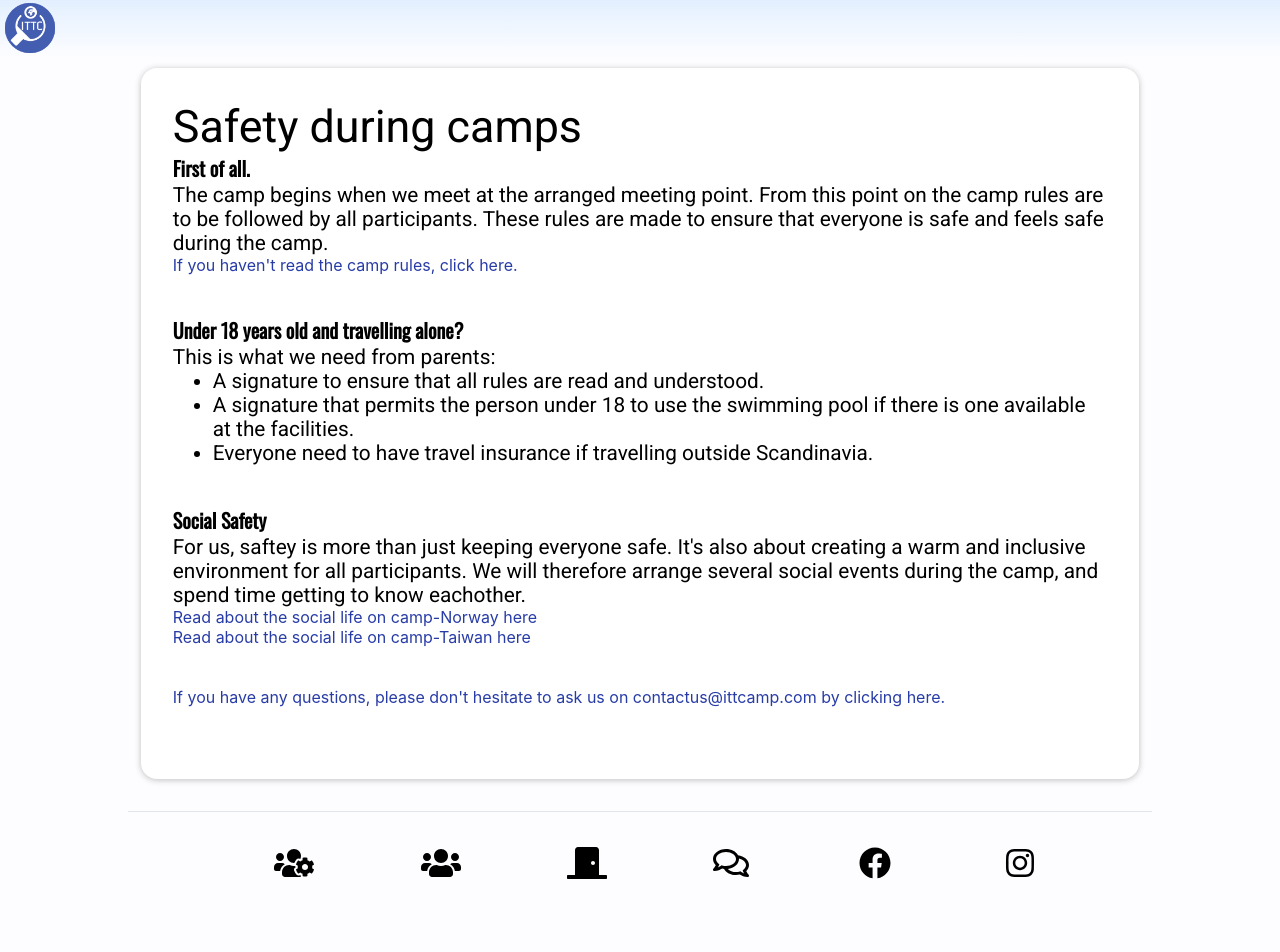
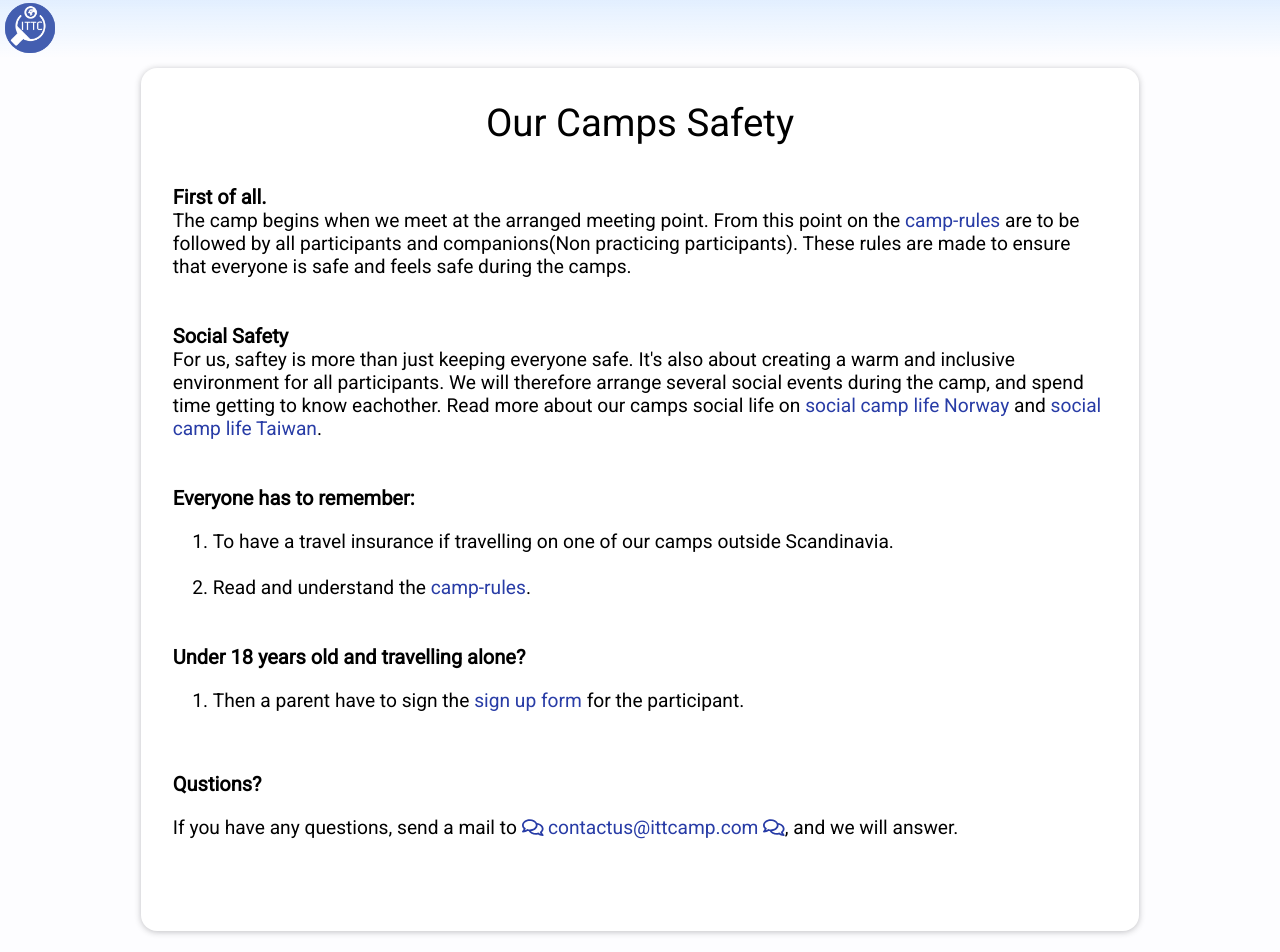
Before and after one commit to mikkelgud/InternationalTableTennisCamp, a React (Create React App) app: page /safety in a window 1280 px wide. Shown: the top 952 px of the page. Before the commit the page ends 908 px from the top, so only its background shows below. Built offline with nearby package versions, Linux system fonts and the light colour scheme.

Commit message:
Cleaned the page

```diff
--- a/src/components/Footer.js
+++ b/src/components/Footer.js
@@ -9,33 +9,58 @@ const FooterStyleDivWrapper = styled.footer`
 display: flex;
 align-items: center;
 justify-content: center;
-
 flex-wrap: wrap;
 width: 100vw;
 margin: 2rem 0;
 `;
 
 const Wrapper = styled.div`
-display: flex;
-justify-content: space-evenly;
-flex-wrap: wrap;
+display: grid;
+text-align: center;
+grid-template-columns: auto auto auto auto;
+grid-gap: 4rem;
+justify-content: normal;
+align-items: center;
 width: 80%;
-margin: 2rem 8px;
+margin: 2rem 0 2rem 6rem;
 
-@media (max-width: 432px){
-    width: 100%;
-  }
+  @media(max-width: 1000px){
+    grid-template-columns: auto auto auto;
+}
+@media(max-width: 753px){
+    margin: 2rem;
+}
+@media(max-width: 500px){
+    grid-template-columns: auto auto;
+}
+@media(max-width: 307px){
+    grid-template-columns: auto;
+}
+}
 `;
 
 const StyledIcon = styled.a`
 text-decoration: none;
   color:  black;
   cursor: pointer;
+  font-size: 1.3rem;
+  position: absolute;
+  &:hover{
+    color: #283ca6;
+    font-size: 1.4rem;;
+  }
+`;
+const StyledIconBrands = styled.a`
+text-decoration: none;
+  color:  black;
+  cursor: pointer;
   font-size: 2rem;
+  font-family: 'Roboto',sans-serif;
   position: absolute;
   &:hover{
     color: #283ca6;
     font-size: 2.2rem;;
+
   }
 `;
 
@@ -52,9 +77,6 @@ border-bottom-size: 10%;
 const StyledFooterItemDivContainer = styled.div`
 display: flex;
 width: auto;
-@media (max-width: 432px){
-    width: 10%;
-  }
 `;
 
 
@@ -81,12 +103,14 @@ function Footer(props) {
                         <StyledIcon
                                 onClick={() => { props.history.push("/aboutus"); }}>
                                 <FontAwesomeIcon icon="users-cog"/>
+                                About Us
                         </StyledIcon>
                     </StyledFooterItemDivContainer>
                     <StyledFooterItemDivContainer>
                         <StyledIcon
                                 onClick={() => { props.history.push("/leaders"); }}>
                                 <FontAwesomeIcon icon="users"/>
+                                Our Team
                         </StyledIcon>
                     </StyledFooterItemDivContainer>
                     <StyledFooterItemDivContainer>
@@ -95,27 +119,29 @@ function Footer(props) {
                             onMouseLeave={()=> signUpItemOnHoverEffectToggle()}
                                 onClick={() => { props.history.push("/signup") }} >
                                 <FontAwesomeIcon  icon={signUpIconState}/>
+                                Sign Up
                         </StyledIcon>
                     </StyledFooterItemDivContainer>
                     <StyledFooterItemDivContainer>
                         < StyledIcon
                                 href="mailto: contactus@ittcamp.com" >
                                 <FontAwesomeIcon icon={["far","comments"]}/>
+                                Mail Us
                         </ StyledIcon>
                     </StyledFooterItemDivContainer>
                     <StyledFooterItemDivContainer>
-                        <StyledIcon
+                        <StyledIconBrands
                                 target="blank"
                                 href="https://www.facebook.com/ITTCamp-102692547780714/">
                                 <FontAwesomeIcon alt="facebook" icon={["fab", "facebook"]} />
-                        </StyledIcon>
+                        </StyledIconBrands>
                     </StyledFooterItemDivContainer>
                     <StyledFooterItemDivContainer>
-                        <StyledIcon
+                        <StyledIconBrands
                             target="blank"
                             href="https://www.instagram.com/ittcamp">
                                 <FontAwesomeIcon icon={["fab", "instagram"]} />
-                        </StyledIcon>
+                        </StyledIconBrands>
                     </StyledFooterItemDivContainer>
                 </Wrapper>
             </FooterStyleDivWrapper>
--- a/src/components/generalnfoPages/AboutUs.js
+++ b/src/components/generalnfoPages/AboutUs.js
@@ -80,7 +80,7 @@ export default function AboutUs(props) {
     <LocalWrapper>
       <StyledDiv>
         <SomeAligner>
-        <StyledTextSectionHeader>Welcome to International Table Tennis Camp! </StyledTextSectionHeader>
+        <StyledTextSectionHeader>About ITTC</StyledTextSectionHeader>
         </SomeAligner>
         <br />
         <br />
--- a/src/components/generalnfoPages/Safety.js
+++ b/src/components/generalnfoPages/Safety.js
@@ -1,50 +1,80 @@
 import React from 'react';
+import styled from 'styled-components';
 import { StyledTextSectionHeader } from '../../styleguides/StyledSectionHeader';
 import StyledDiv from '../../styleguides/StyledTextBoxDiv';
 import { StyledText } from '../../styleguides/StyledText';
 import { StyledATagLink } from '../../styleguides/StyledATagLink';
-import { StyledH3 } from '../../styleguides/Styledh3';
+import ApplicationForm from "../../Assets/ApplicationITTCAMP.docx";
 import { ScrollTop } from '../../utils/ScrollToTopp';
+import { StyledSTextSectionHeader } from '../../styleguides/StyledSemiTextSectionHeader';
+import {FontAwesomeIcon} from '@fortawesome/react-fontawesome';
+
+
+const SomeAligner = styled.div`
+display: flex;
+align-items: center;
+justify-content: center;
+`
 
 export default function Safety(props) {
     ScrollTop();
     return (
         <StyledDiv>
-            <StyledTextSectionHeader>Safety during camps</StyledTextSectionHeader>
+            <SomeAligner><StyledTextSectionHeader>Our Camps Safety </StyledTextSectionHeader></SomeAligner>
+            <br/>
+            <br/>
             <StyledText>
-                <StyledH3> First of all.</StyledH3>
-                The camp begins when we meet at the arranged meeting point. From this point on the camp rules are to be followed by all participants.
-
-                These rules are made to ensure that everyone is safe and feels safe during the camp.
-            </StyledText>
-            <StyledATagLink onClick={() => { props.history.push("/stay/rules"); }}>If you haven't read the camp rules, click here.</StyledATagLink>
-                <br/>
-            <br />
-            <br />
+                <StyledSTextSectionHeader> First of all.</StyledSTextSectionHeader>
+                The camp begins when we meet at the arranged meeting point.
+                 From this point on the <StyledATagLink onClick={() => { props.history.push("/stay/rules"); }}>camp-rules</StyledATagLink> are to be followed by all participants and companions(Non practicing participants).
+                These rules are made to ensure that everyone is safe and feels safe during the camps.
+                <br />
+            <br/>
+                <br />
+                <StyledSTextSectionHeader>Social Safety</StyledSTextSectionHeader>
             <StyledText>
-            <StyledH3> Under 18 years old and travelling alone?</StyledH3>
-                This is what we need from parents:
-                <ul>
-                    <li>A signature to ensure that all rules are read and understood.</li>
-                    <li>A signature that permits the person under 18 to use the swimming pool if there is one available at the facilities.</li>
-                    <li>Everyone need to have travel insurance if travelling outside Scandinavia.</li>
-                </ul>
-            </StyledText>
-                 <br/>
-                 <br />
-<StyledH3>Social Safety</StyledH3>
-            <StyledText>
-
                 For us, saftey is more than just keeping everyone safe.
                 It's also about creating a warm and inclusive environment for all participants.
                 We will therefore arrange several social events during the camp, and spend time getting to know eachother.
+                 Read more about our camps social life on
+            <StyledATagLink onClick={() => { props.history.push("/stay/Norway/social"); }}> social camp life Norway </StyledATagLink>
+            and
+            <StyledATagLink onClick={() => { props.history.push("/stay/Taiwan/social"); }}> social camp life Taiwan</StyledATagLink>
+           .
             </StyledText>
-            <StyledATagLink onClick={() => { props.history.push("/stay/Norway/social"); }}>Read about the social life on camp-Norway here</StyledATagLink><br/>
-            <StyledATagLink onClick={() => { props.history.push("/stay/Taiwan/social"); }}>Read about the social life on camp-Taiwan here</StyledATagLink>
             <br/>
             <br/>
+            </StyledText>
+            <StyledSTextSectionHeader> Everyone has to remember:</StyledSTextSectionHeader>
+            <br />
+            <StyledText>
+            <ol>
+            <li>To have a travel insurance if travelling on one of our camps outside Scandinavia.</li>
+            <br />
+            <li>Read and understand the <StyledATagLink onClick={() => { props.history.push("/stay/rules"); }}> camp-rules</StyledATagLink>.</li>
+            </ol>
+            <br />
             <br/>
-            <StyledATagLink href="mailto: contactus@ittcamp.com">If you have any questions, please don't hesitate to ask us on contactus@ittcamp.com by clicking here.</StyledATagLink>
+            </StyledText>
+            <StyledSTextSectionHeader> Under 18 years old and travelling alone?</StyledSTextSectionHeader>
+            <br />
+            <StyledText>
+                <ol>
+                    <li> Then a parent have to sign the
+                    <StyledATagLink href={ApplicationForm}> sign up form </StyledATagLink>
+                     for the participant.</li>
+                 </ol>
+                 </StyledText>
+                 <br/>
+                 <br />
+
+            <br/>
+            <StyledSTextSectionHeader>Qustions?</StyledSTextSectionHeader>
+            <br />
+            <StyledText>
+                If you have any questions, send a mail to
+            <StyledATagLink href="mailto: contactus@ittcamp.com"> <FontAwesomeIcon icon={["far","comments"]}/> contactus@ittcamp.com <FontAwesomeIcon icon={["far","comments"]}/></StyledATagLink>, and we will answer.
+            </StyledText>
             <br/>
             <br/>
             <br/>
--- a/src/components/generalnfoPages/SignUp.js
+++ b/src/components/generalnfoPages/SignUp.js
@@ -33,12 +33,17 @@ export default function SignUp(props) {
     return (
         <MyWrapper>
             <StyledDiv>
-                <HeaderAligner> <StyledSTextSectionHeader>Sign up to one of our camps </StyledSTextSectionHeader></HeaderAligner>
+                <HeaderAligner>
+                    <StyledSTextSectionHeader>Sign up to one of our camps </StyledSTextSectionHeader>
+                </HeaderAligner>
                 <br />
-                <HeaderAligner> <StyledText> You sign up by sending the <StyledATagLink href={ApplicationForm}>
-                    Sign up form </StyledATagLink> to
-                  <StyledATagLink href="mailto: join@ittcamp.com"> Join@ittcamp.com</StyledATagLink>
-                    .  </StyledText></HeaderAligner>
+                <HeaderAligner>
+                    <StyledText> You sign up by sending the
+                        <StyledATagLink href={ApplicationForm}>Sign up form </StyledATagLink>
+                        to
+                  <StyledATagLink href="mailto: join@ittcamp.com"> Join@ittcamp.com</StyledATagLink>.
+                     </StyledText>
+                </HeaderAligner>
                 <br />
                 <StyledDiv>
                     <StyledSTextSectionHeader>Camp Norway</StyledSTextSectionHeader>
@@ -61,7 +66,7 @@ export default function SignUp(props) {
                     <br />
                     <ul>
                         <li>  22.06.2020 - 07.07.2020</li><br />
-                        <li> 16 days: 12 750 NOK (10 750 NOK for companions)</li>
+                        <li> 16 days: 12 750 NOK (10 750 NOK for companions(Non practicing participants))</li>
                         <StyledATagLink onClick={() => { props.history.push("/stay/Taiwan/prices") }}>Read more about prices and what this includes</StyledATagLink>
                         <br />
                         <br />
@@ -81,16 +86,16 @@ export default function SignUp(props) {
                 <br />
                 <br />
                 <br />
-               <HeaderAligner>
+                <HeaderAligner>
                     <StyledText>
-                    <StyledATagLink href={ApplicationForm}>
-                        #Get Sign up form
+                        <StyledATagLink href={ApplicationForm}>
+                            #Get Sign up form
                    </StyledATagLink>
-                </StyledText>
+                    </StyledText>
                 </HeaderAligner>
                 <br />
                 <br />
-                </StyledDiv>
+            </StyledDiv>
         </MyWrapper>
     );
 }
--- a/src/styleguides/StyledATagLink.js
+++ b/src/styleguides/StyledATagLink.js
@@ -7,6 +7,9 @@ text-decoration: none;
   &:hover{
     color: black;
 text-decoration: underline;
+  }
 
+  @media(max-width: 800px){
+    text-decoration: underline;
   }
 `
--- a/src/styleguides/StyledSectionHeader.js
+++ b/src/styleguides/StyledSectionHeader.js
@@ -3,7 +3,7 @@ import styled from 'styled-components';
 export const StyledTextSectionHeader = styled.header`
 font-family: 'Oswald', sans-serif;
 font-weight: lighter;
-font-size: 2.8rem;
+font-size: 2.4rem;
 font-family: 'Roboto', sans-serif;
 
 `;
--- a/src/styleguides/StyledText.js
+++ b/src/styleguides/StyledText.js
@@ -2,7 +2,7 @@ import Styled from 'styled-components';
 
 export const StyledText = Styled.p`
 font-family: 'Oswald', sans-serif;
-font-size: 1.3rem;
+font-size: 1.2rem;
 font-family: 'Roboto', sans-serif;
 
 `;
--- a/src/styleguides/Styledh3.js
+++ b/src/styleguides/Styledh3.js
@@ -3,5 +3,6 @@ import styled from 'styled-components';
 export const StyledH3 = styled.h3`
 font-family: 'Oswald', sans-serif;
 font-weight: bold;
-font-size: 20px;
+font-size: 1.3rem;
+font-family: 'roboto', sans-serif;
 `;
```
